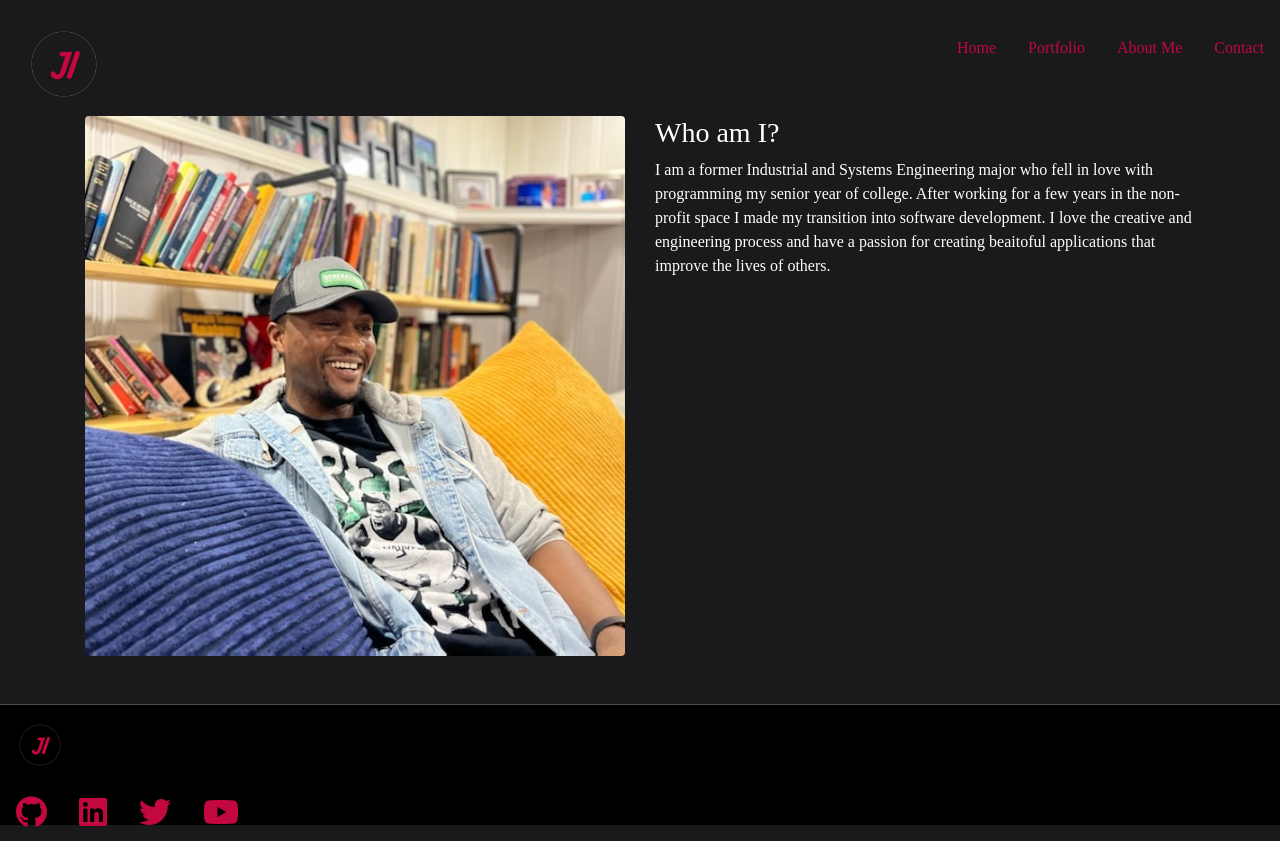
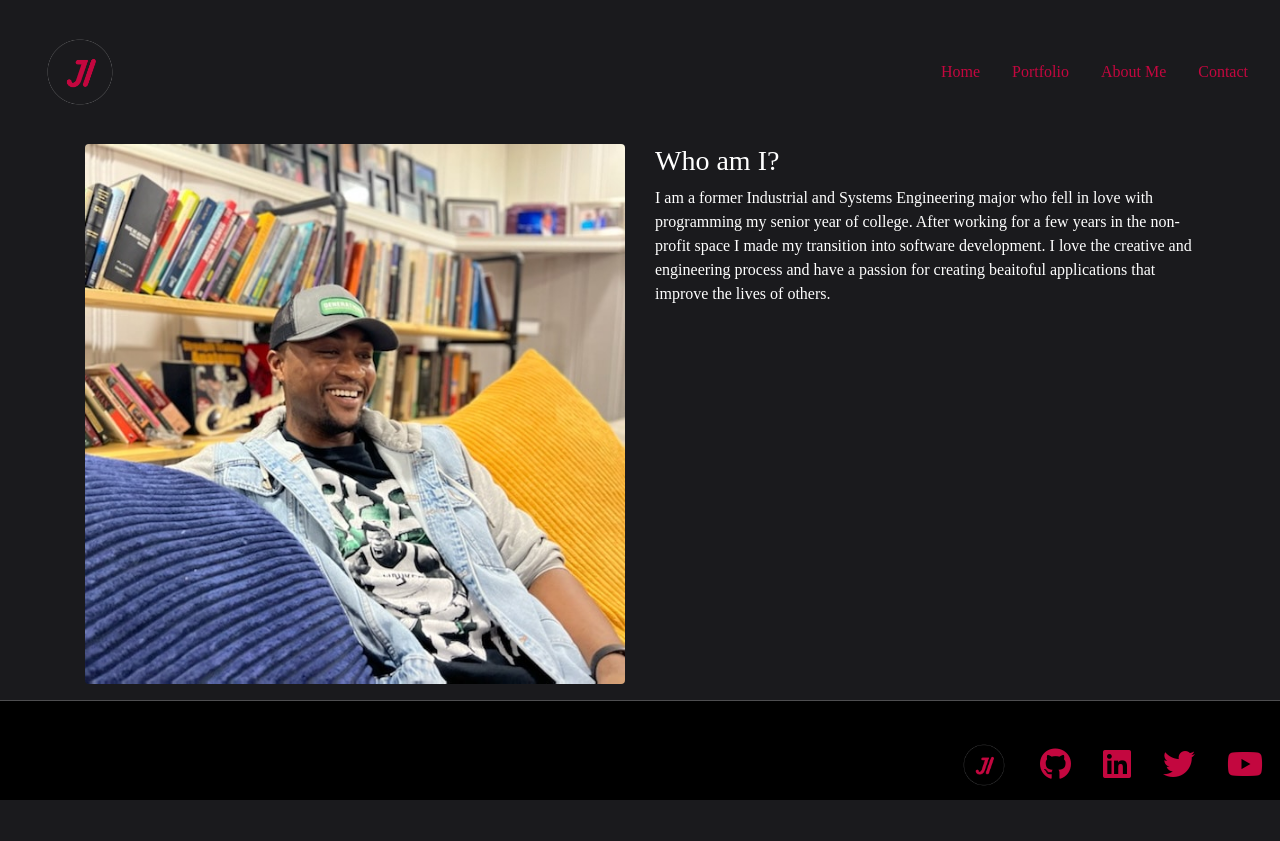
Before and after one commit to joshigwe777/ReactPortfolio, a React (Create React App) app in the folder myprojectpage/: page /aboutMe in a window 1280 px wide. After the commit the page ends 800 px from the top, so only its background shows below. Built offline with nearby package versions, Linux system fonts and the light colour scheme; a web font is replaced by a local one.

Commit message:
react router works and footer is formatted correctly

```diff
--- a/myprojectpage/src/App.js
+++ b/myprojectpage/src/App.js
@@ -4,13 +4,12 @@ import Footer from "./components/Footer";
 import LandingPage from "./components/LandingPage";
 import NavBar from "./components/NavBar";
 import Portfolio from "./components/Portfolio";
-import { BrowserRouter, Router, Route, Routes } from "react-router-dom";
+import { BrowserRouter, Router, Route, Routes, Link } from "react-router-dom";
 
 function App() {
   return <>
     <div className="App">
       <BrowserRouter>
-        <a className="nav-link logo active" href="#"><img className="logo" src="images/logo.png" /></a>
         <NavBar />
         <Routes>
 
--- a/myprojectpage/src/components/AboutMe.js
+++ b/myprojectpage/src/components/AboutMe.js
@@ -1,7 +1,7 @@
 function AboutMe() {
     return <>
-        <div className="container my-5">
-            <div className="row">
+        <div className="container">
+            <div className="row mb-5">
                 <div className="col-6">
                     <img className="img-fluid rounded" src="images/aboutme.jpg" />
                 </div>
--- a/myprojectpage/src/components/Footer.js
+++ b/myprojectpage/src/components/Footer.js
@@ -1,13 +1,15 @@
+import { Link } from "react-router-dom";
+
 function Footer() {
     return <>
-        <footer className="mt-5">
-            <img className="logo-footer" src="images/logo.png" />
-            <div className="row my-3 mx-auto">
+        <footer>
+            <nav className="navbar row my-3">
+                <Link className="ml-auto" to="/"><img className="logo-footer" src="images/logo.png" /></Link>
                 <a href="https://github.com/joshigwe777" target="_blank"><i className="fa-brands mx-3 fa-2xl fa-github"></i></a>
                 <a href="https://www.linkedin.com/in/joshua-igwe-229ba99a/" target="_blank"><i className="fa-brands mx-3 fa-2xl fa-linkedin"></i></a>
                 <a href="https://twitter.com/Joshua__Igwe" target="_blank"><i className="fa-brands fa-2xl mx-3 fa-twitter"></i></a>
                 <a><i className="fa-brands fa-2xl mx-3 fa-youtube" target="_blank"></i></a>
-            </div>
+            </nav>
         </footer>
     </>
 }
--- a/myprojectpage/src/components/NavBar.js
+++ b/myprojectpage/src/components/NavBar.js
@@ -1,19 +1,14 @@
+import { Link } from "react-router-dom";
 function NavBar() {
     return <>
-        <ul class="nav justify-content-end navagation mb-5">
-            <li class="nav-item">
-                <a class="nav-link" href="#home">Home</a>
-            </li>
-            <li class="nav-item">
-                <a class="nav-link" href="#portfolio">Portfolio</a>
-            </li>
-            <li class="nav-item">
-                <a class="nav-link" href="#portfolio">About Me</a>
-            </li>
-            <li class="nav-item">
-                <a class="nav-link" href="#portfolio">Contact</a>
-            </li>
-        </ul>
+        <nav className="navbar navbar-expand-lg ">
+            <Link to="/"><img className="logo mr-auto" src="images/logo.png" /></Link>
+            <Link to="/" className="ml-auto nav-link">Home</Link>
+            <Link to="/portfolio" class="nav-link">Portfolio</Link>
+            <Link to="/aboutMe" class="nav-link">About Me</Link>
+            <Link to="/contactForm" class="nav-link">Contact</Link>
+
+        </nav>
     </>
 }
 export default NavBar;
--- a/myprojectpage/src/index.css
+++ b/myprojectpage/src/index.css
@@ -54,4 +54,9 @@ code {
 footer {
   background-color: rgb(0, 0, 0);
   border-top: solid #4E4E50 1px;
+  position: fixed;
+  left: 0;
+  bottom: 0;
+  width: 100%;
+  height: 100px;
 }
```
